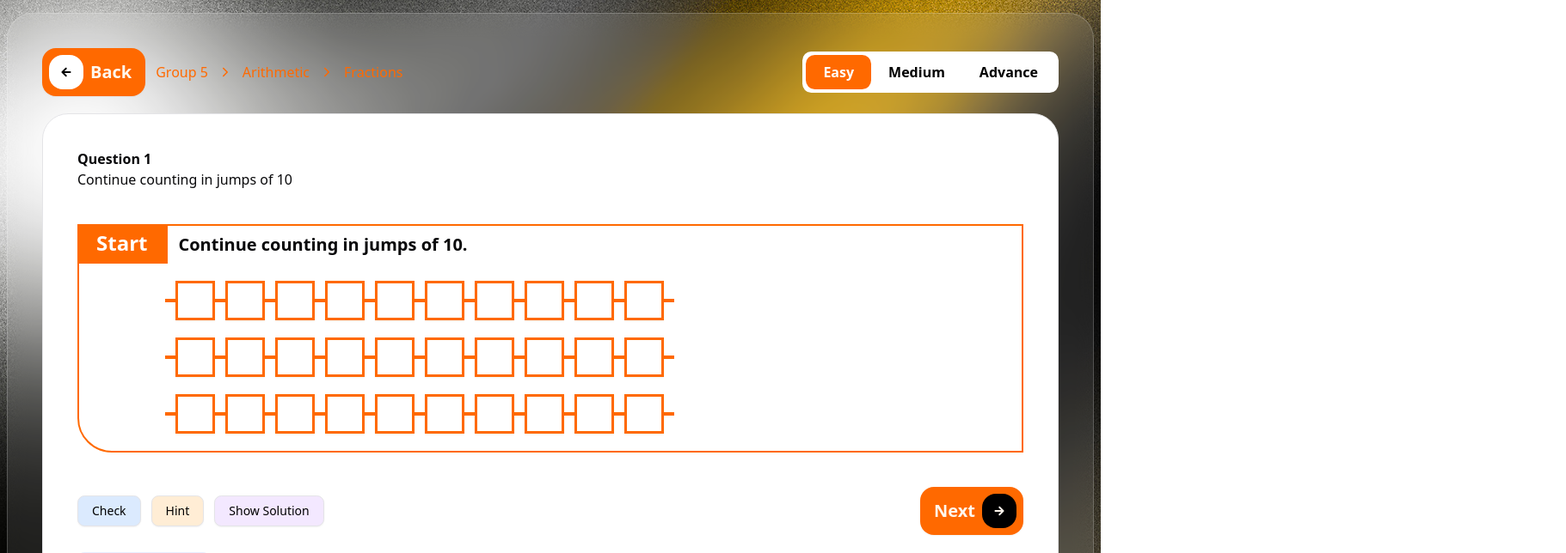
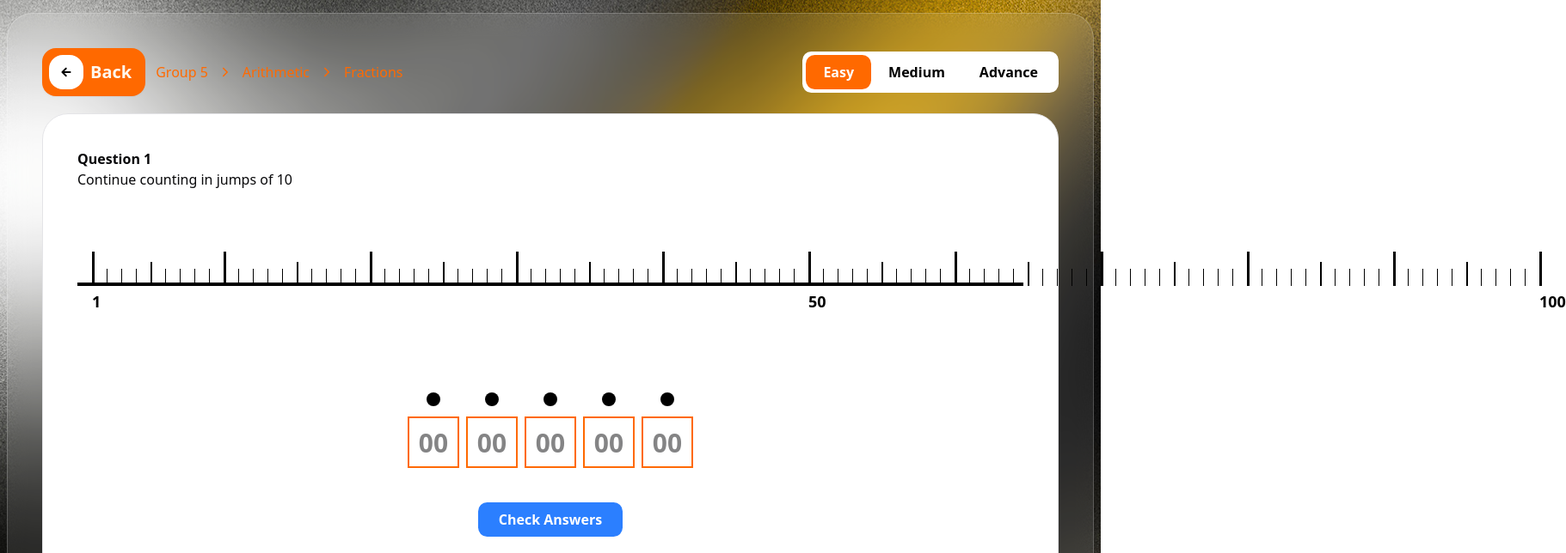
Before and after one commit to juyel66/Eduloop-quize-Application, a React (Vite) app: page / in a window 1280 px wide. Shown: the part 120-764 px from the top of the page at 86% size, 1821 px wide, since content can reach past the window. Built offline with nearby package versions, Linux system fonts and the light colour scheme.

Commit message:
Created: arr type two

```diff
--- a/src/components/layout/QuestionAnswerLayout.tsx
+++ b/src/components/layout/QuestionAnswerLayout.tsx
@@ -13,7 +13,9 @@ export default function QuestionAnswerLayout({ children }: { children: ReactNode
             </div>
             {/* content  */}
             <div className='flex-1 py-10 rounded-[30px]'>
-                {children}
+                {/* <QuestionAnswerLayout> */}
+                    {children}
+                {/* </QuestionAnswerLayout> */}
             </div>
             {/* footer  */}
             <div>
--- a/src/pages/Arithmetic/ArithmeticPage.tsx
+++ b/src/pages/Arithmetic/ArithmeticPage.tsx
@@ -1,10 +1,13 @@
 import React from 'react'
 import ArrTypeOne from './components/ArrTypeOne'
+import QuestionAnswerLayout from '@/components/layout/QuestionAnswerLayout'
+import ArrTypeTwo from './components/ArrTypeTwo'
 
 export default function ArithmeticPage() {
     return (
-        <div>
-            <ArrTypeOne />
-        </div>
+        <QuestionAnswerLayout>
+            {/* <ArrTypeOne /> */}
+            <ArrTypeTwo/>
+        </QuestionAnswerLayout>
     )
 }
--- a/src/pages/Arithmetic/components/ArrTypeOne.tsx
+++ b/src/pages/Arithmetic/components/ArrTypeOne.tsx
@@ -10,7 +10,7 @@ import {
 
 export default function ArrTypeOne() {
     return (
-        <QuestionAnswerLayout>
+        // <QuestionAnswerLayout>
             <div className='border-2 border-primary w-full h-full rounded-bl-[40px]'>
                 <div className='flex items-center gap-3'>
                     <div className='pt-1 pb-2 pl-5 pr-6 text-center bg-primary text-white text-2xl font-semibold'>Start</div>
@@ -94,6 +94,6 @@ export default function ArrTypeOne() {
                     </InputOTP>
                 </div>
             </div>
-        </QuestionAnswerLayout>
+        // </QuestionAnswerLayout>
     )
 }
--- /dev/null
+++ b/src/pages/Arithmetic/components/ArrTypeTwo.tsx
@@ -0,0 +1,150 @@
+import { useState, useRef } from "react";
+
+type Connection = {
+    dotIndex: number;
+    lineNum: number;
+    x: number;
+    y: number;
+};
+
+const BRAND = "#ff6900"; // your line/dot color
+
+export default function ArrTypeTwo() {
+    const lines = Array.from({ length: 100 }, (_, i) => i + 1);
+    const [activeDot, setActiveDot] = useState<number | null>(null);
+    const [connections, setConnections] = useState<Connection[]>([]);
+    const [results, setResults] = useState<Record<number, "correct" | "wrong" | null>>({});
+    const containerRef = useRef<HTMLDivElement | null>(null);
+
+    const handleDotClick = (dotIndex: number) => {
+        setActiveDot(dotIndex);
+    };
+
+    const handleScaleClick = (lineNum: number, e: React.MouseEvent<HTMLDivElement>) => {
+        if (activeDot !== null) {
+            const container = containerRef.current?.getBoundingClientRect();
+            const tickRect = (e.currentTarget as HTMLDivElement).getBoundingClientRect();
+            if (!container) return;
+
+            // Anchor to the *bottom center* of the tick
+            const x = tickRect.left - container.left + tickRect.width / 2;
+            const y = tickRect.bottom - container.top;
+
+            setConnections((prev) => [...prev, { dotIndex: activeDot, lineNum, x, y }]);
+            setActiveDot(null);
+        }
+    };
+
+
+    const handleCheck = () => {
+        const newResults: Record<number, "correct" | "wrong" | null> = {};
+        connections.forEach((c) => {
+            const input = document.getElementById(`input-${c.dotIndex}`) as HTMLInputElement | null;
+            if (input) {
+                const userValue = parseInt(input.value, 10);
+                newResults[c.dotIndex] = userValue === c.lineNum ? "correct" : "wrong";
+            }
+        });
+        setResults(newResults);
+    };
+
+    return (
+        <div ref={containerRef} className="relative">
+            {/* Scale */}
+            <div className="relative h-24">
+                <div className="w-full h-1 bg-black absolute bottom-6"></div>
+
+                {lines.map((num) => {
+                    const isFirst = num === 1;
+                    const isLast = num === 100;
+                    const isMiddle = num === 50;
+                    const isLarge = num % 10 === 0 || isFirst || isLast;
+                    const isMedium = num % 5 === 0 && !isLarge;
+
+                    // color the line if it's connected
+                    const isConnectedLine = connections.some((c) => c.lineNum === num);
+
+                    return (
+                        <div
+                            key={num}
+                            onClick={(e) => handleScaleClick(num, e)}
+                            className="absolute bottom-6 cursor-pointer"
+                            style={{
+                                left: `${num * 17}px`,
+                                width: isLarge ? "3px" : isMedium ? "2px" : "1px",
+                                height: isLarge ? "40px" : isMedium ? "28px" : "20px",
+                                backgroundColor: isConnectedLine ? BRAND : "black",
+                            }}
+                        >
+                            {(isFirst || isMiddle || isLast) && (
+                                <span className="absolute top-full mt-1 font-semibold text-lg text-black">
+                                    {num}
+                                </span>
+                            )}
+                        </div>
+                    );
+                })}
+            </div>
+
+            {/* Inputs with dots */}
+            <div className="mt-[100px] flex items-center gap-2 justify-center">
+                {[0, 1, 2, 3, 4].map((dotIndex) => {
+                    const isConnectedDot = connections.some((c) => c.dotIndex === dotIndex);
+                    const isActive = activeDot === dotIndex;
+
+                    return (
+                        <div key={dotIndex} className="flex flex-col items-center">
+                            {/* Dot */}
+                            <div
+                                id={`dot-${dotIndex}`}
+                                onClick={() => handleDotClick(dotIndex)}
+                                className="size-4 mb-3 rounded-full cursor-pointer"
+                                style={{ backgroundColor: isActive || isConnectedDot ? BRAND : "black" }}
+                            />
+
+                            {/* Input */}
+                            <input
+                                id={`input-${dotIndex}`}
+                                type="text"
+                                inputMode="numeric"
+                                placeholder="00"
+                                className={`border-2 size-15 text-3xl font-bold text-center appearance-none focus:outline-none
+                                ${results[dotIndex] === "correct"
+                                        ? "border-green-500"
+                                        : results[dotIndex] === "wrong"
+                                            ? "border-red-500"
+                                            : "border-primary"
+                                    }`}
+                            />
+                        </div>
+                    );
+                })}
+            </div>
+
+
+            {/* Connections */}
+            <svg className="absolute top-0 left-0 w-full h-full pointer-events-none">
+                {connections.map((c, i) => {
+                    const dotRect = document.getElementById(`dot-${c.dotIndex}`)?.getBoundingClientRect();
+                    const containerRect = containerRef.current?.getBoundingClientRect();
+                    if (!dotRect || !containerRect) return null;
+
+                    const dotX = dotRect.left - containerRect.left + dotRect.width / 2;
+                    const dotY = dotRect.top - containerRect.top + dotRect.height / 2;
+
+                    return <line key={i} x1={dotX} y1={dotY} x2={c.x} y2={c.y} stroke={BRAND} strokeWidth="2" />;
+                })}
+            </svg>
+
+            {/* Check button */}
+            <div className="mt-10 flex justify-center">
+                <button
+                    onClick={handleCheck}
+                    className="px-6 py-2 bg-blue-500 text-white font-bold rounded-lg hover:bg-blue-600"
+                >
+                    Check Answers
+                </button>
+            </div>
+        </div>
+    );
+}
```
